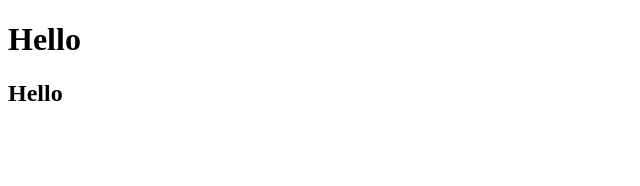
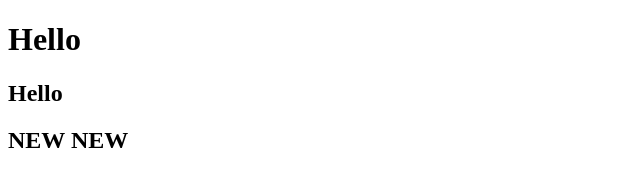
Before and after one commit to babybabybing/testGit, a plain HTML site: page main.html in a window 1280 px wide. Shown: the whole page, without its empty margins (0-640 px from the left). Drawn offline with Linux system fonts and the light colour scheme.

Commit message:
TEST NEW
test new

```diff
--- a/main.html
+++ b/main.html
@@ -6,4 +6,5 @@
 <body>
 	<h1> Hello </h1>
 	<h2> Hello </h2>
+    <h2> NEW NEW </h2>
 </body>
```
